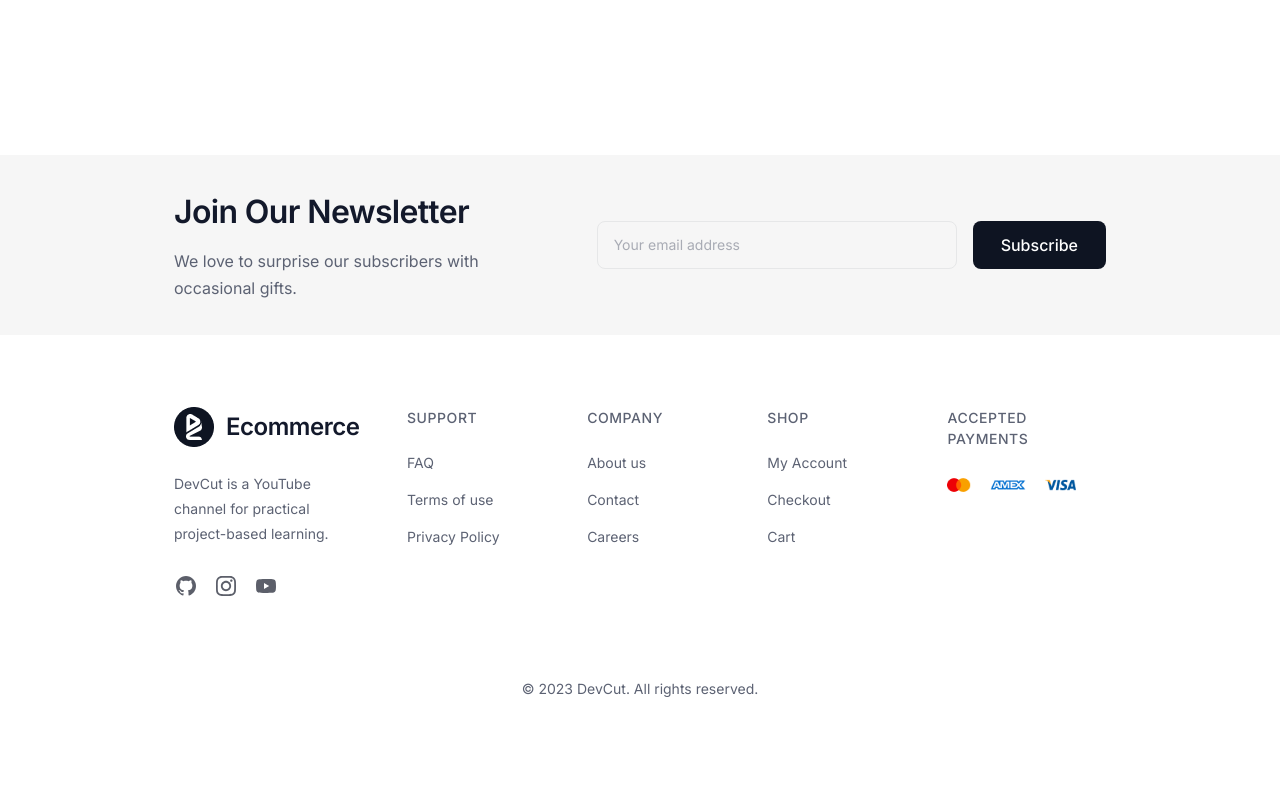
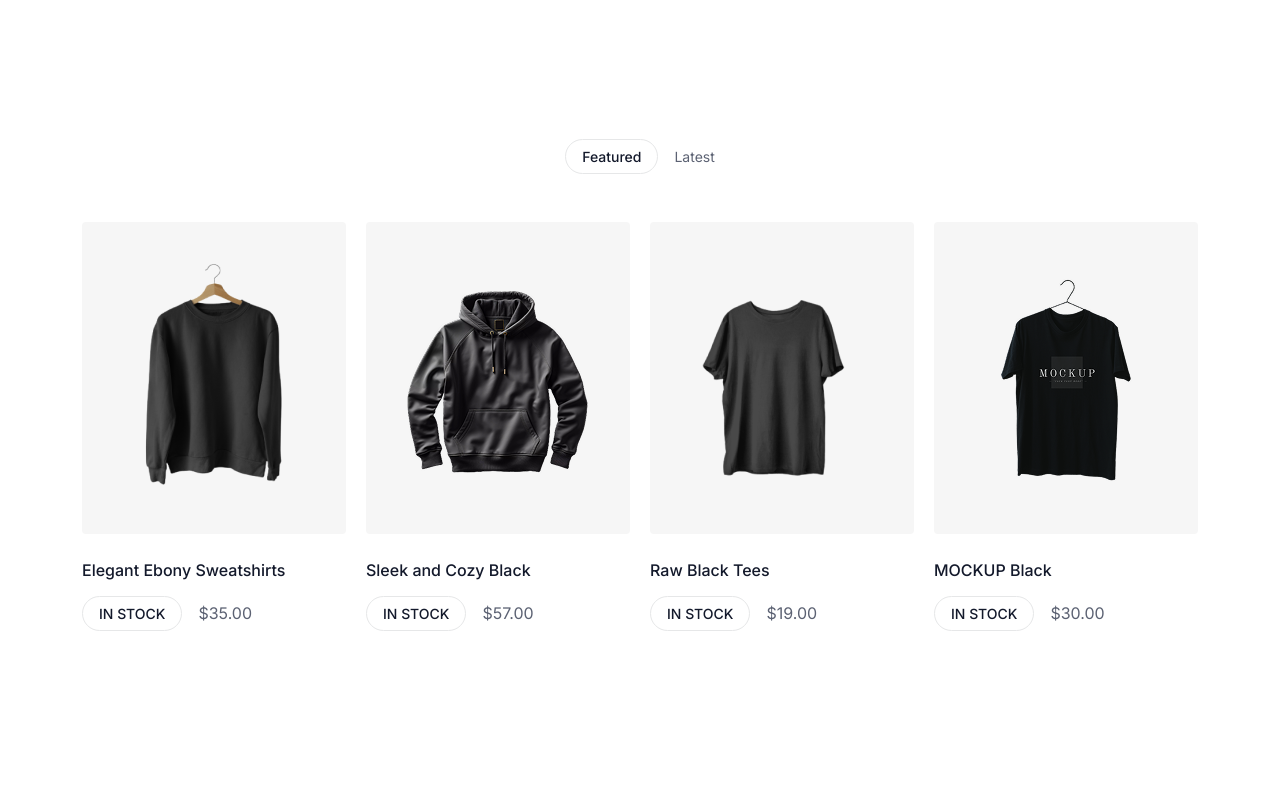
Before and after one commit to saifsaleh05/Ecommerce-Website, a website: page index.html in a window 1280 px wide. Shown: the part 2240-3040 px from the top of the page. Before the commit the page ends 3011 px from the top, so only its background shows below. Drawn offline with Linux system fonts and the light colour scheme.

Commit message:
main page done

```diff
--- a/index.html
+++ b/index.html
@@ -275,8 +275,94 @@
           </div>
         </div>
       </section>
+      <section class="mt-[152px] mb-[192px]">
+        <div class="container mx-auto max-w-[1116px]">
+          <div class="mb-[48px] flex items-center justify-center gap-[16px]">
+            <span
+              class="inline-flex rounded-full border border-[#E6E7E8] px-[16px] py-[6px] text-[14px] font-medium text-[#13192b]"
+            >
+              Featured
+            </span>
+            <span class="text-[14px] text-[#5c6273]">Latest</span>
+          </div>
+          <div class="grid grid-cols-4 gap-[20px]">
+            <div class="tshirts">
+              <img
+                src="./assets/imgs/black shirt.png"
+                alt="Elegant Ebony Sweatshirts"
+                class="h-[312px] w-full rounded-[4px] bg-[#F6F6F6] object-contain"
+              />
+              <h3 class="mt-[24px] text-[16px] font-medium text-[#13192b]">
+                Elegant Ebony Sweatshirts
+              </h3>
+              <div class="mt-[14px] flex items-center gap-[16px]">
+                <span
+                  class="inline-flex rounded-full border border-[#E6E7E8] px-[16px] py-[6px] text-[14px] font-medium text-[#13192b]"
+                >
+                  IN STOCK
+                </span>
+                <span class="text-[16px] text-[#5c6273]">$35.00</span>
+              </div>
+            </div>
+            <div class="tshirts">
+              <img
+                src="./assets/imgs/black hoodie.png"
+                alt="Sleek and Cozy Black"
+                class="h-[312px] w-full rounded-[4px] bg-[#F6F6F6] object-contain"
+              />
+              <h3 class="mt-[24px] text-[16px] font-medium text-[#13192b]">
+                Sleek and Cozy Black
+              </h3>
+              <div class="mt-[14px] flex items-center gap-[16px]">
+                <span
+                  class="inline-flex rounded-full border border-[#E6E7E8] px-[16px] py-[6px] text-[14px] font-medium text-[#13192b]"
+                >
+                  IN STOCK
+                </span>
+                <span class="text-[16px] text-[#5c6273]">$57.00</span>
+              </div>
+            </div>
+            <div class="tshirts">
+              <img
+                src="./assets/imgs/black t-shirt.png"
+                alt="Raw Black Tees"
+                class="h-[312px] w-full rounded-[4px] bg-[#F6F6F6] object-contain"
+              />
+              <h3 class="mt-[24px] text-[16px] font-medium text-[#13192b]">
+                Raw Black Tees
+              </h3>
+              <div class="mt-[14px] flex items-center gap-[16px]">
+                <span
+                  class="inline-flex rounded-full border border-[#E6E7E8] px-[16px] py-[6px] text-[14px] font-medium text-[#13192b]"
+                >
+                  IN STOCK
+                </span>
+                <span class="text-[16px] text-[#5c6273]">$19.00</span>
+              </div>
+            </div>
+            <div class="tshirts">
+              <img
+                src="./assets/imgs/black t-shirt2.png"
+                alt="MOCKUP Black"
+                class="h-[312px] w-full rounded-[4px] bg-[#F6F6F6] object-contain"
+              />
+              <h3 class="mt-[24px] text-[16px] font-medium text-[#13192b]">
+                MOCKUP Black
+              </h3>
+              <div class="mt-[14px] flex items-center gap-[16px]">
+                <span
+                  class="inline-flex rounded-full border border-[#E6E7E8] px-[16px] py-[6px] text-[14px] font-medium text-[#13192b]"
+                >
+                  IN STOCK
+                </span>
+                <span class="text-[16px] text-[#5c6273]">$30.00</span>
+              </div>
+            </div>
+          </div>
+        </div>
+      </section>
     </main>
-    <footer class="mt-[168px] bg-white">
+    <footer class="bg-white">
       <div class="bg-[#F6F6F6]">
         <div
           class="mx-[174px] flex min-h-[180px] items-center justify-between gap-[32px]"
```
Also changed, not shown: assets/css/output.css, assets/imgs/black hoodie.png (added), assets/imgs/black shirt.png (added), assets/imgs/black t-shirt.png (added), assets/imgs/black t-shirt2.png (added).
